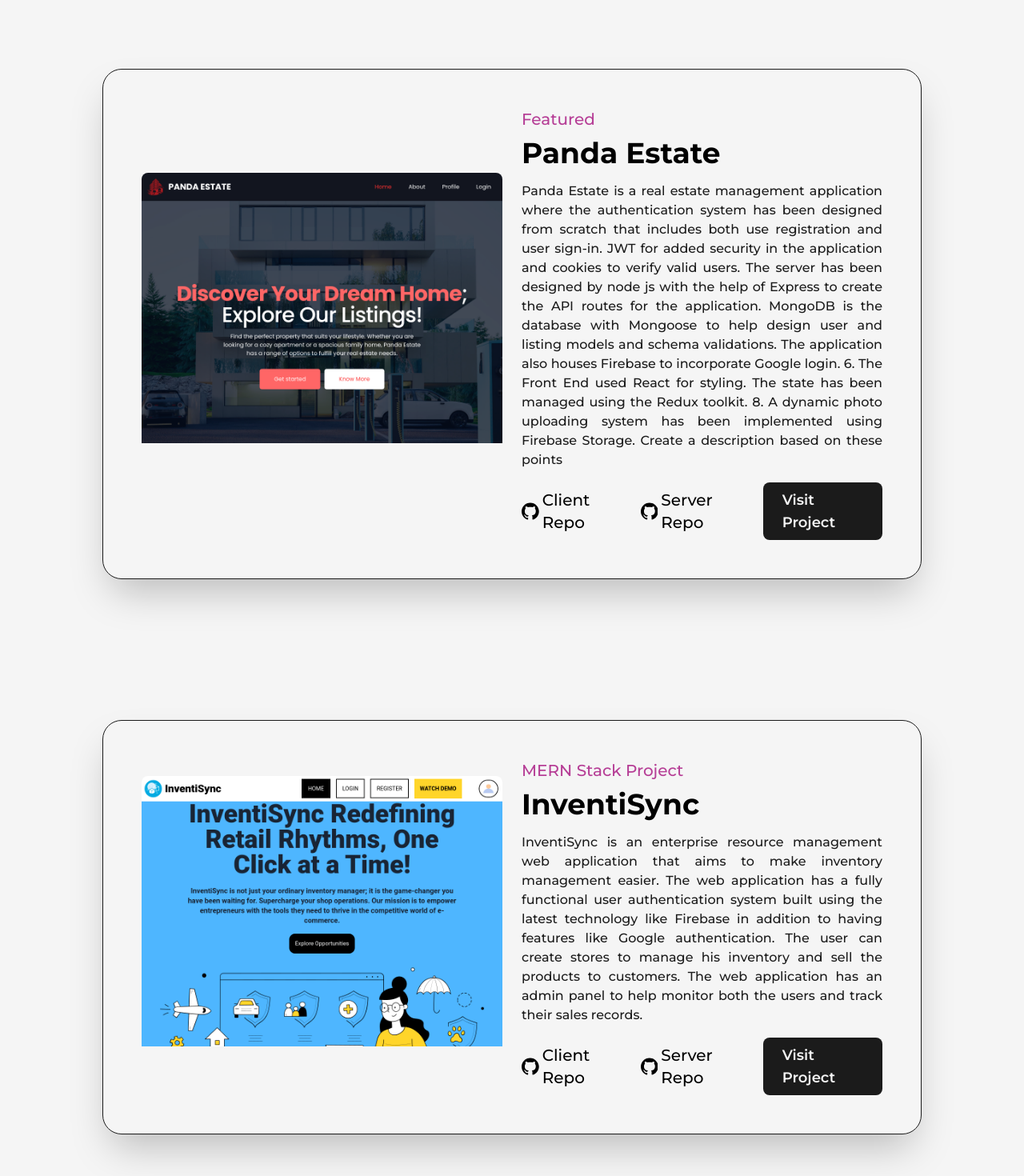
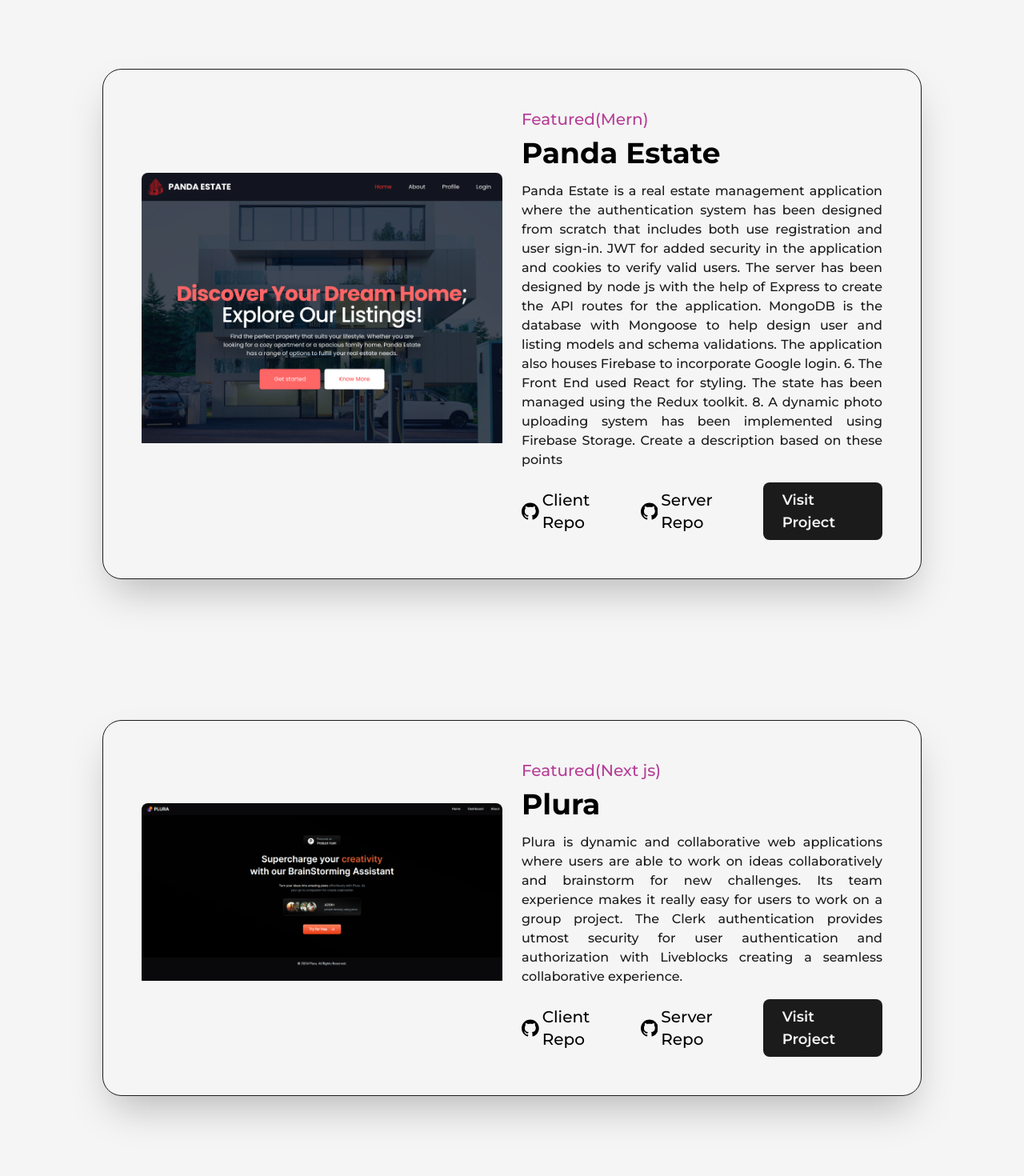
Before and after one commit to shakib-anwar-nibir17/shakib-nibir-portfolio, a Next.js app: page /projects in a window 1280 px wide. Shown: the part 260-1730 px from the top of the page at 80% size. Built offline with nearby package versions, Linux system fonts and the light colour scheme.

Commit message:
new project added PLura

```diff
--- a/app/(pages)/ProjectPage.js
+++ b/app/(pages)/ProjectPage.js
@@ -5,6 +5,7 @@
 import InventiSyncImg from "../../public/Projects/inventory-mangement-sn17-web-app-1024x768desktop-8644d8.png";
 import LuminaLibRaryImg from "../../public/Projects/library-lumina-sn17-web-app-1024x768desktop-3f5818.png";
 import PandaEstateImg from "../../public/Projects/panda-estate-sn17-web-app-1024x768desktop-60d302.png";
+import PluraImg from "../../public/Projects/plura.png";
 import VelocityDriveImg from "../../public/Projects/velocity-drive-sn17-web-app-1024x768desktop-106b3f.png";
 import YzStoreImg from "../../public/Projects/yz-store-ssn17-web-app-1024x768desktop-5fad22.png";
 
@@ -20,11 +21,21 @@
           <FeaturedProject
             img={PandaEstateImg}
             title="Panda Estate"
-            type="Featured"
+            type="Featured(Mern)"
             summary="Panda Estate is a real estate management application where the authentication system has been designed from scratch that includes both use registration and user sign-in. JWT for added security in the application and cookies to verify valid users. The server has been designed by node js with the help of Express to create the API routes for the application. MongoDB is the database with Mongoose to help design user and listing models and schema validations. The application also houses Firebase to incorporate Google login. 6. The Front End used React for styling. The state has been managed using the Redux toolkit. 8. A dynamic photo uploading system has been implemented using Firebase Storage. Create a description based on these points"
             link="https://panda-estate-sn17.web.app"
             github="https://github.com/shakib-anwar-nibir17/panda-estate-client"
             github_server="https://github.com/shakib-anwar-nibir17/panda-estate-server"
+          />
+        </div>
+        <div>
+          <FeaturedProject
+            img={PluraImg}
+            title="Plura"
+            type="Featured(Next js)"
+            summary="Plura is dynamic and collaborative web applications where users are able to work on ideas collaboratively and brainstorm for new challenges. Its team experience makes it really easy for users to work on a group project. The Clerk authentication provides utmost security for user authentication and authorization with Liveblocks creating a seamless collaborative experience."
+            link="https://test-deployment-mocha-sigma.vercel.app"
+            github="https://github.com/shakib-anwar-nibir17/realtime-collab-webapp"
           />
         </div>
         <div>
@@ -65,8 +76,9 @@
             type="MERN Stack"
             img={YzStoreImg}
             title="YZ store"
-            link="/"
-            github="/"
+            link="https://yz-store-ssn17.web.app"
+            github="https://github.com/shakib-anwar-nibir17/clothing-store-client"
+            github_server="https://github.com/shakib-anwar-nibir17/clothing-store-server"
           />
         </div>
       </div>
```
Also changed, not shown: public/Projects/plura.png (added).
